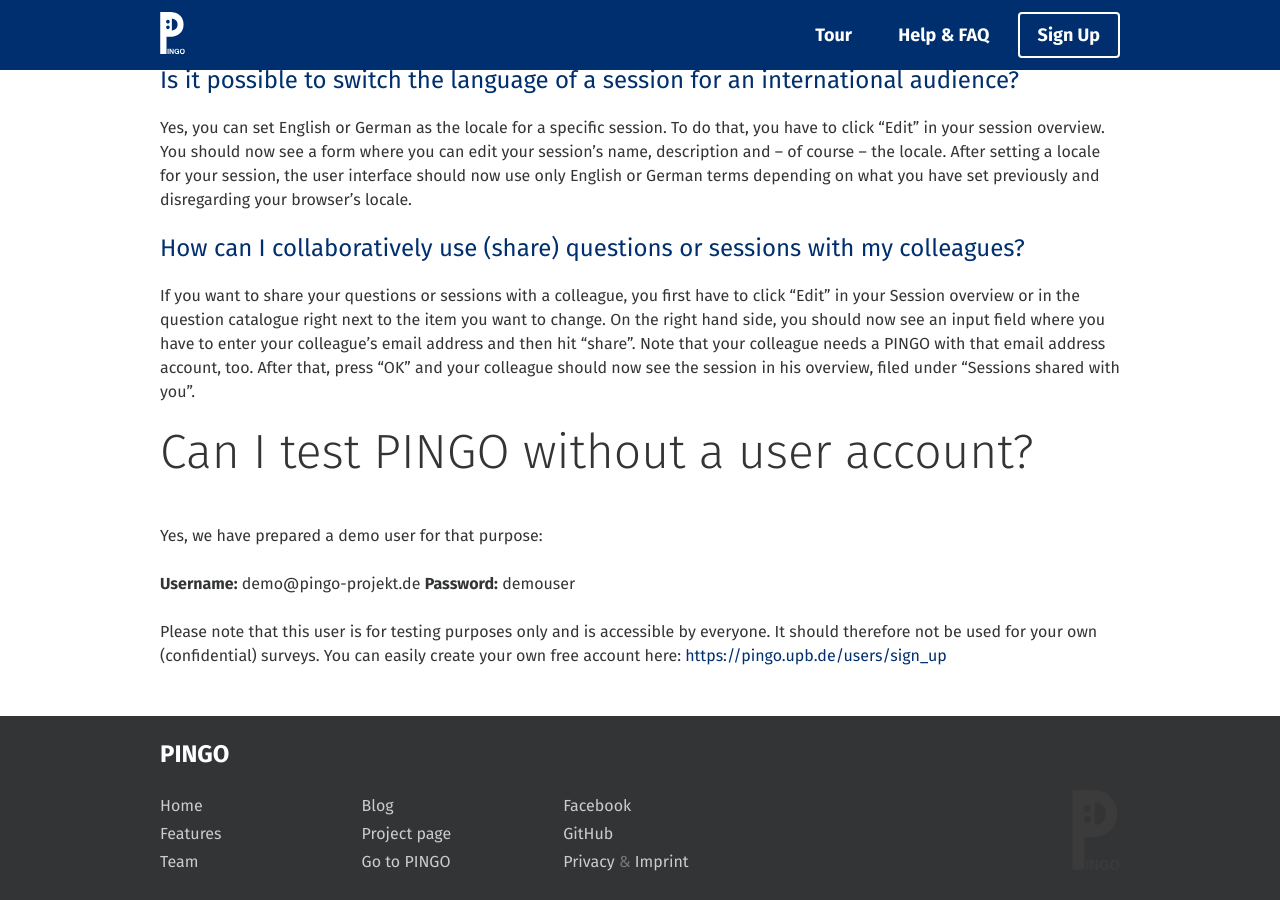
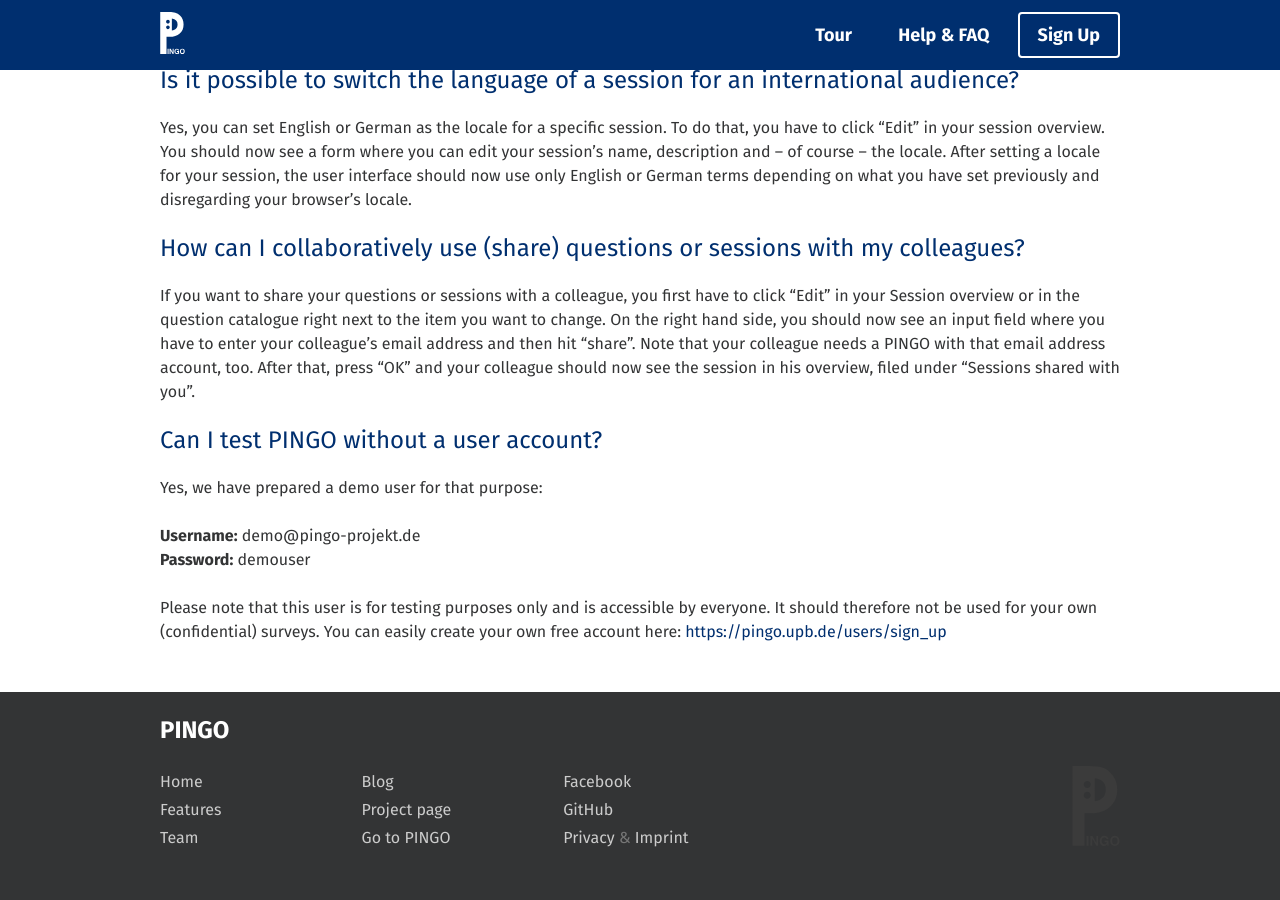
Before and after one commit to PingoUPB/pingoupb.github.io, a Jekyll site: the page built from en/faq/index.md, in a window 1280 px wide and 900 px high, scrolled down 532 px. Built offline with Jekyll 4.4.1, drawn with Linux system fonts in a browser that asks for light colours; nearby versions of some CDN libraries; Markdown is read by kramdown in place of the engine named in the settings; after the commit the page ends 1408 px from its top, so only the background shows below that.

Commit message:
fix markup

```diff
--- a/en/faq/index.md
+++ b/en/faq/index.md
@@ -24,8 +24,9 @@
 ## How can I collaboratively use (share) questions or sessions with my colleagues?
 
 If you want to share your questions or sessions with a colleague, you first have to click “Edit” in your Session overview or in the question catalogue right next to the item you want to change. On the right hand side, you should now see an input field where you have to enter your colleague’s email address and then hit “share”. Note that your colleague needs a PINGO with that email address account, too. After that, press “OK” and your colleague should now see the session in his overview, filed under “Sessions shared with you”.
->
-# Can I test PINGO without a user account?
+
+
+## Can I test PINGO without a user account?
 
 Yes, we have prepared a demo user for that purpose:
 
```
Also changed, not shown: de/faq/index.md (+1 -1 lines).
